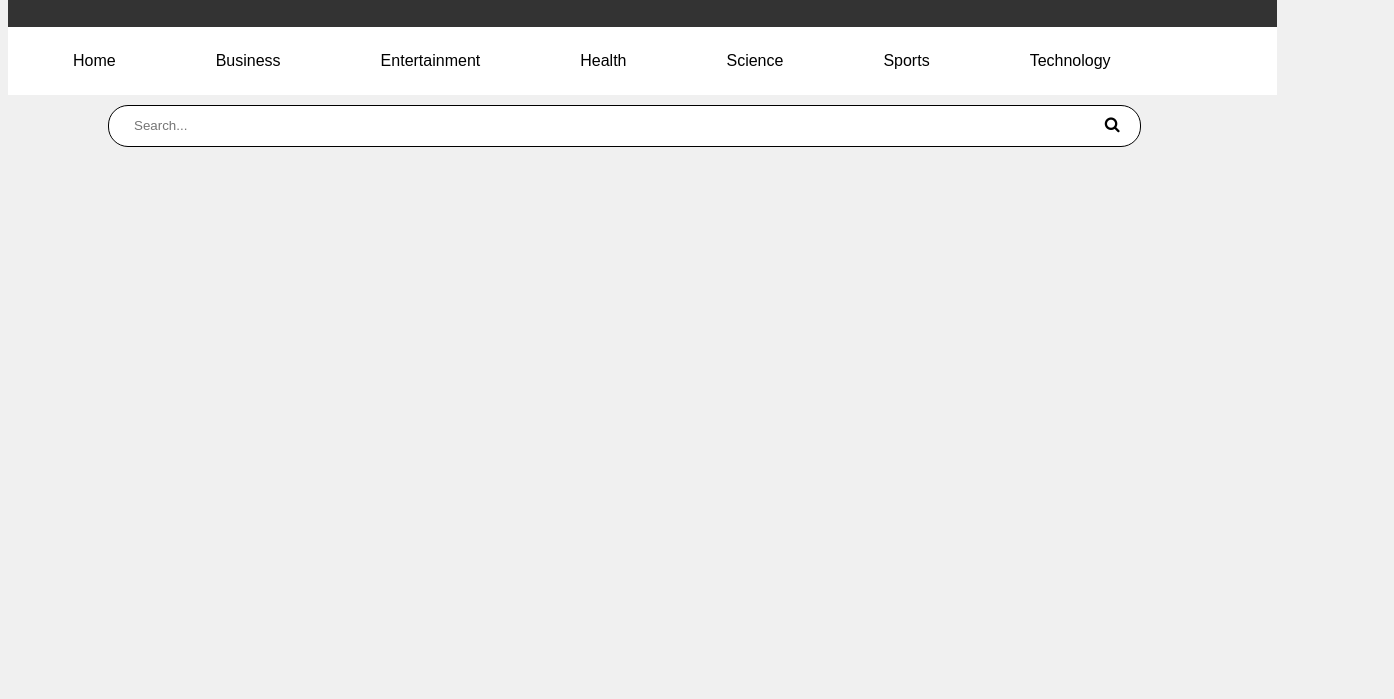
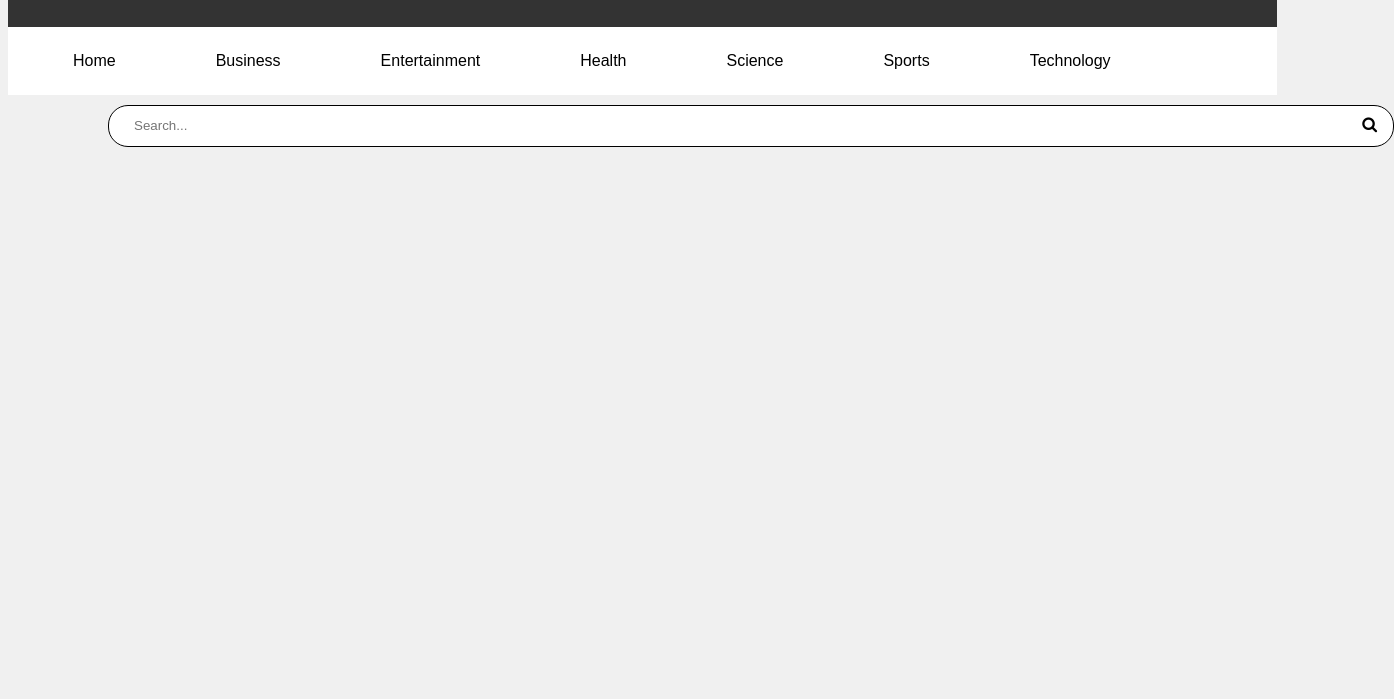
Before and after one commit to Keerthi29062005/News-Hub, a plain HTML site: page index.html in a window 1280 px wide. Shown: the part 101-800 px from the top of the page, 1394 px wide, since content can reach past the window. Drawn offline with Linux system fonts and the light colour scheme; no server answers.

Commit message:
Update news.css

```diff
--- a/news.css
+++ b/news.css
@@ -16,13 +16,13 @@ header {
   align-items: center;
   border-radius: 20px;
     border: 1px solid black;
-    width: 80%;
+    width: 100%;
     height: 20px; /* Adjust the width as needed */
     padding: 10px;
     background-color:white;
 }
 #searchInput {
-    width: calc(100% - 30px);
+    width: 98%;
     padding: 0px 15px;
     height: 100%;/* Makes the input element fill the entire width of the search bar */
     box-sizing: border-box;
```
